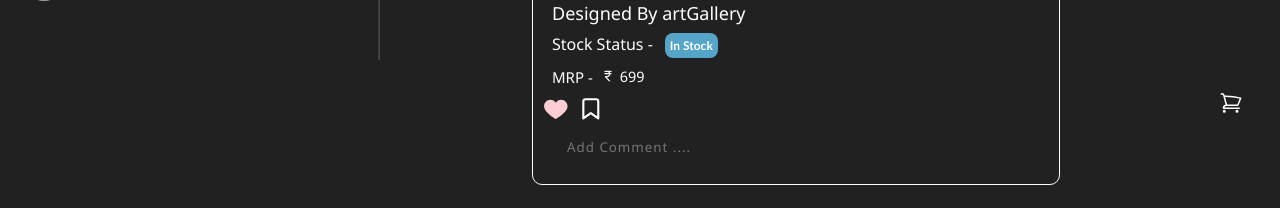
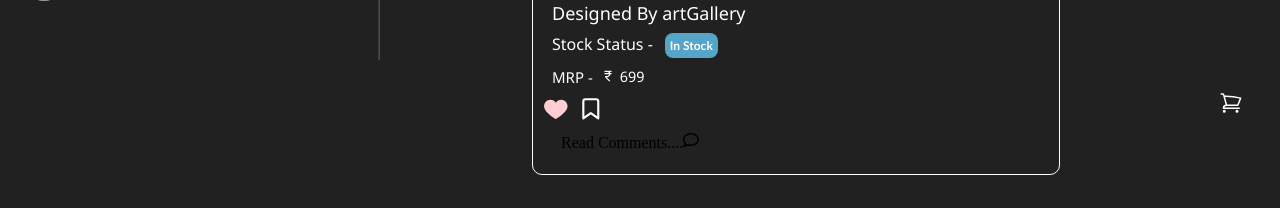
Before and after one commit to Pragyani/art-gallery, a React (Create React App) app: page / in a window 1280 px wide. Shown: the part 820-1028 px from the top of the page. Built offline with nearby package versions, Linux system fonts and the light colour scheme; grey boxes are pictures that could not be loaded.

Commit message:
removing: input feild from input-span -tag

```diff
--- a/src/ProductDetails/productDetail.js
+++ b/src/ProductDetails/productDetail.js
@@ -8,6 +8,7 @@ import { FcLikePlaceholder, FcLike, FcShare, FcBookmark } from "react-icons/fc";
 import { FiBookmark } from "react-icons/fi";
 import { HiOutlineShoppingCart, HiShoppingCart } from "react-icons/hi2";
 import { PiSmileySadLight } from "react-icons/pi";
+import { FaRegComment } from "react-icons/fa6";
 
 const ProductDetail = ({ Products }) => {
     const dispatch = useDispatch();
@@ -102,7 +103,8 @@ const ProductDetail = ({ Products }) => {
                                                     )}
                                                 </h3>
                                             </div>
-                                            <span className="input-span-tag"><input placeholder="Add Comment ...." type="text" /></span>
+                                            <span className="input-span-tag">Read Comments....<FaRegComment className="cmnt-rct-i"/></span>
+
                                         </div>
                                     </div>
                                 </div>
```
